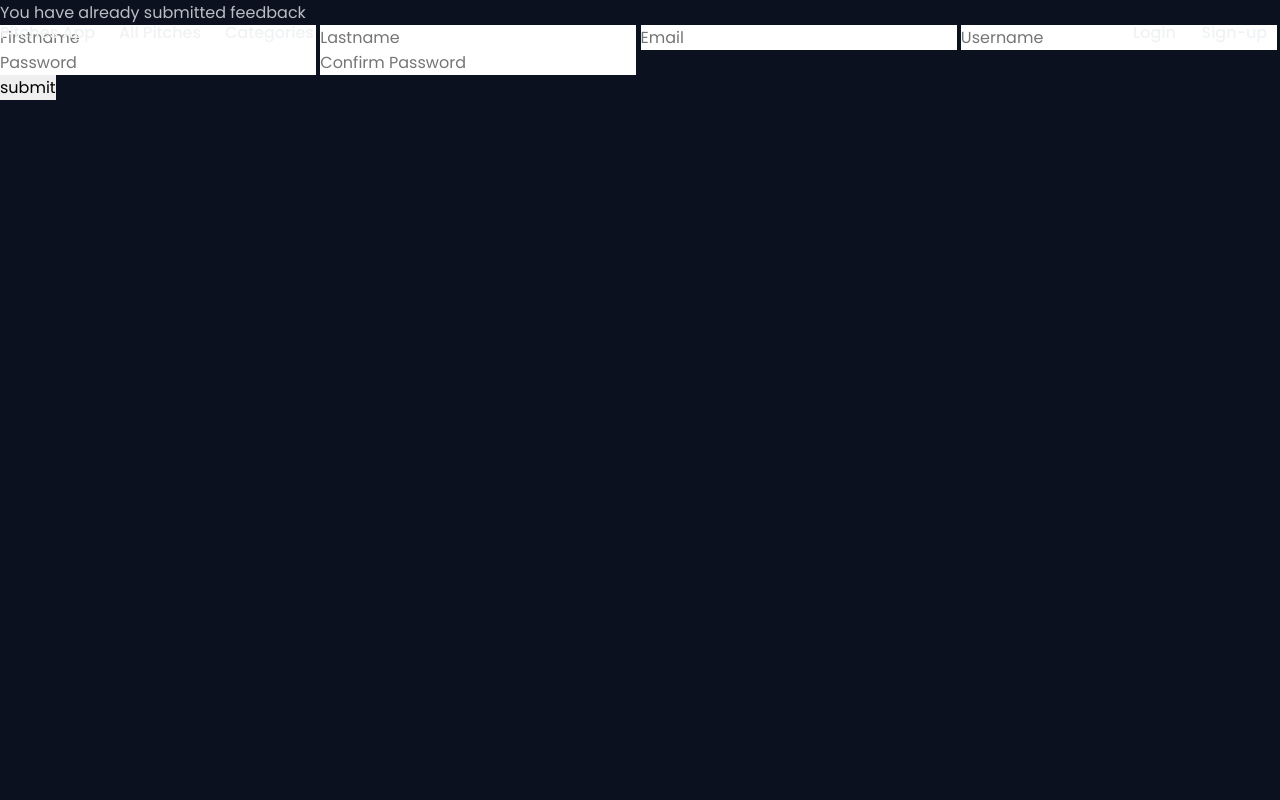
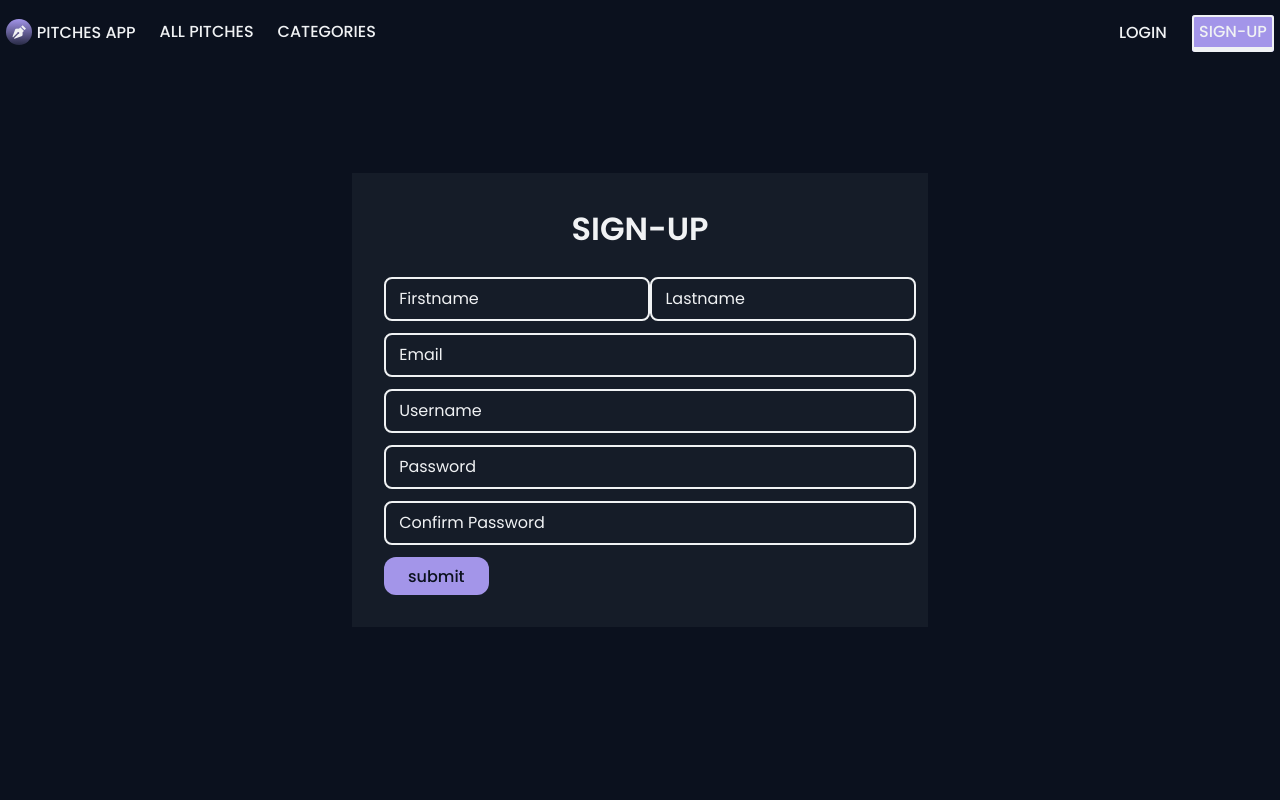
Before and after one commit to LemmyMwaura/make_your_pitch, a Flask app: page /auth/sign-up in a window 1280 px wide. Run offline with Flask 2, Linux system fonts and the light colour scheme; some libraries are stand-ins or nearby versions.

Commit message:
app refactor

```diff
--- a/app/auth/templates/profile.html
+++ b/app/auth/templates/profile.html
@@ -15,7 +15,7 @@
             <div class="form-wrapper">
                 <div class="form-group">
                     <label for="title"></label>
-                    <input class="form-control" type="text" id="title" name="title" placeholder="Title">
+                    <input class="form-control profile-title" type="text" id="title" name="title" placeholder="Title">
                 </div>
                 <div class="radio-buttons form-group">
                     <input type="radio" name="category"  value="Buiness/Ecommerce" id="cat1">
--- a/app/auth/templates/sign_up.html
+++ b/app/auth/templates/sign_up.html
@@ -1,29 +1,44 @@
 {% extends 'base.html' %}
 
-{% block link %}{% endblock %}
+{% block link %}
+<link rel="stylesheet" href="{{ url_for('static', filename='Styles/credentials.css')}}">
+{% endblock %}
 
 {% block content %}
 
-    {% if message %}
-        <p>{{ message }}</p>
-    {% endif %}
-
+<div class="container">
     <form action="" method="POST">
+        <h1 class="form-title">SIGN-UP</h1>
         <div class="form-group">
-            <label for="fname"></label>
-            <input class="form-control" id="fname" type="text" name="fname" placeholder="Firstname" >
-            <label for="lname"></label>
-            <input class="form-control" id="lname" type="text" name="lname" placeholder="Lastname">
-            <label for="email"></label>
-            <input class="form-control" id="email" type="email" name="email" placeholder="Email">
-            <label for="uname"></label>
-            <input class="form-control" id="uname" type="text" name="uname" placeholder="Username">
-            <label for="pass"></label>
-            <input class="form-control" id="pass" type="password" name="pass" placeholder="Password">
-            <label for="cpass"></label>
-            <input class="form-control" id="cpass" type="password" name="cpass" placeholder="Confirm Password">
+            <div class="names">
+                <div class="form-wrapper fit">
+                    <input class="form-control" id="fname" type="text" name="fname" placeholder=" ">
+                    <label class="form-label" for="fname">Firstname</label>
+                </div>
+                <div class="form-wrapper fit">
+                    <input class="form-control" id="lname" type="text" name="lname" placeholder=" ">
+                    <label class="form-label" for="lname">Lastname</label>
+                </div>
+            </div>
+            <div class="form-wrapper">
+                <input class="form-control" id="email" type="email" name="email" placeholder=" ">
+                <label class="form-label" for="email">Email</label>
+            </div>
+            <div class="form-wrapper">
+                <input class="form-control" id="uname" type="text" name="uname" placeholder=" ">
+                <label class="form-label" for="uname">Username</label>
+            </div>
+            <div class="form-wrapper">
+                <input class="form-control" id="pass" type="password" name="pass" placeholder=" ">
+                <label class="form-label" for="pass">Password</label>
+            </div>
+            <div class="form-wrapper">
+                <input class="form-control" id="cpass" type="password" name="cpass" placeholder=" ">
+                <label class="form-label" for="cpass">Confirm Password</label>
+            </div>
         </div>
-        <input type="submit" value="submit">
+        <input type="submit" class="btn" value="submit">
     </form>
+</div>
 
 {% endblock %}
--- a/app/static/Javascript/app.js
+++ b/app/static/Javascript/app.js
@@ -13,6 +13,14 @@
     })
 })
 
+function scrollHeader() {
+  const nav = document.getElementById("nav")
+  if (this.scrollY >= 150) nav.classList.add("scroll-header")
+  else nav.classList.remove("scroll-header")
+}
+
+window.addEventListener("scroll", scrollHeader)
+
 function like(postId) {
   const likesCount = document.getElementById(`likes-count-${postId}`)
   const likesButton = document.getElementById(`like-button-${postId}`)
--- /dev/null
+++ b/app/static/Styles/credentials.css
@@ -0,0 +1,106 @@
+body{
+    overflow: hidden;
+}
+
+form{
+    display: grid;
+    padding: 2rem;
+    background-color: hsl(219, 32%, 12%);
+}
+
+.form-title{
+    justify-self: center;
+    margin-bottom: 1.5rem;
+}
+
+.container{
+    display: grid;
+    place-items: center;
+    width: 100vw;
+    height: calc(100vh);
+}
+
+.form-group{
+    display: flex;
+    flex-direction: column;
+    align-items: center;
+    justify-content: space-around;
+    gap: 2rem;
+    min-width: 40vw;
+    min-height: auto;
+    margin-bottom: 2rem;
+}
+
+
+.form-wrapper{
+    position: relative;
+    height: 1.5rem;
+    width: 100%;
+}
+
+.form-control{
+    position: absolute;
+    top: 0;
+    left: 0;
+    width: 100%;
+    height: 100%;
+    border: 2px solid hsl(219, 15%, 95%);
+    outline: none;
+    color: hsl(219, 15%, 95%);
+    background: none;
+    border-radius: 0.5rem;
+    padding: 0.5rem 0.5rem;
+}
+
+.form-control:hover{
+    border-color: hsl(250, 66%, 75%);
+}
+
+.form-control:focus{
+    border-color: hsl(250, 66%, 65%);
+}
+
+.form-label{
+    position: absolute;
+    left: 0.75rem;
+    top: 0.55rem;
+    padding: 0 0.2rem;
+    cursor: text;
+    transition: 200ms ease-in;
+    color: hsl(219, 15%, 95%);
+}
+
+.form-control:focus ~ .form-label,
+.form-control:not(:placeholder-shown).form-control:not(:focus) ~ .form-label{
+    top:-0.6rem;
+    font-size: 0.9rem;
+    background-color:hsl(219, 32%, 12%);
+}
+
+.names{
+    display: flex;
+    align-items: center;
+    justify-content: space-between;
+    width: 100%;
+}
+
+.fit{
+    width: 48%;
+}
+
+input[type='submit']{
+    background-color: hsl(250, 66%, 75%);
+    color: hsl(219, 48%, 8%);
+    padding: 0.4rem 1.5rem;
+    border-radius: 0.75rem;
+    font-weight: 500;
+    justify-self: flex-start;
+}
+
+input:-webkit-autofill,
+input:-webkit-autofill:hover,
+input:-webkit-autofill:focus,
+input:-webkit-autofill:active{
+    -webkit-background-clip: text;
+    -webkit-text-fill-color: hsl(219, 15%, 95%) !important;
+}
--- a/app/static/Styles/profile.css
+++ b/app/static/Styles/profile.css
@@ -41,11 +41,11 @@
     flex-direction: column;
 }
 
-input[type='text'],
+.profile-title,
 textarea{
     background: none;
     border: 2px solid hsl(219, 15%, 95%);
-    border-radius: 0.75rem;
+    border-radius: 0.5rem;
     outline: none;
     padding: 0.4rem 0.5rem;
     color: hsl(219, 15%, 95%);
@@ -73,7 +73,7 @@
     font-size: 1rem;
     border: 3px solid hsl(219, 15%, 95%);
     padding: 0 0.5rem;
-    border-radius: 5px;
+    border-radius: 0.5rem;
     gap: 5px;
     text-align: center;
     cursor: pointer;
--- a/app/static/Styles/styles.css
+++ b/app/static/Styles/styles.css
@@ -107,6 +107,43 @@
     transition: 200ms ease;
     height: 4rem;
     width: 100%;
+    padding-left: 0.4rem;
+}
+
+.signup{
+    border: 2px solid hsl(219, 15%, 95%);
+    border-bottom: 5px solid hsl(219, 15%, 95%);
+    background-color: hsl(250, 66%, 75%);
+    color: hsl(219, 48%, 8%);
+    padding: 0.2rem 0.3rem;
+    border-radius: 0.2rem;
+}
+
+.nav-link{
+    text-transform: uppercase;
+}
+
+.user-nav{
+    display: flex;
+    align-items: center;
+    gap: 0.3rem;
+}
+
+.main-logo{
+    display: flex;
+    align-items: center;
+    gap: 0.3rem;
+}
+
+.main-tooltip{
+    display: grid;
+    place-items: center;
+    background: linear-gradient(180deg,
+                hsla(250,66%, 75%,1),
+                hsla(250,66%,75%,.2)
+    );
+    border-radius: 50%;
+    padding: 0.3rem;
 }
 
 .nav-logo{
@@ -136,7 +173,8 @@
 }
 
 .scroll-header{
-    border-bottom: 1px solid hsl(219, 15%, 95%);
+    border-bottom: 1px solid black;
+    background-color: hsl(219, 32%, 12%);;
 }
 
 /* Dropdown */
@@ -148,14 +186,29 @@
     position: absolute;
     left: 0;
     top: calc(100% + .25rem);
-    background-color: white;
+    background-color: hsl(223, 44%, 11%);
+    color: hsl(219, 15%, 95%);
     padding: .75rem;
     border-radius: .25rem;
     box-shadow: 0 2px 5px 0 rgba(0,0,0,0.1);
     opacity: 0;
     pointer-events: none;
     transform: translateY(-10px);
+    z-index: 100;
     transition: opacity 200ms ease-in-out, transform 200ms ease-in-out;
+}
+
+.drop-menu-styles{
+    display: flex;
+    flex-direction: column;
+    gap: 1rem;
+    width: auto;
+}
+
+.drop-item{
+    padding: 0.2rem 0.4rem;
+    border-radius: 0.2rem;
+    background-color: hsl(219, 48%, 8%);
 }
 
 .dropdown.active > .dropdown-btn + .dropdown-menu{
@@ -163,3 +216,42 @@
     transform: translateY(0);
     pointer-events: auto;
 }
+
+.btn{
+    cursor: pointer;
+}
+
+.btn:active{
+    transform: scale(0.9);
+}
+
+
+/* chrome + safari custom scrollbar */
+::-webkit-scrollbar {
+    width: 8px;
+    cursor: pointer;
+    height: 1em;
+  }
+
+  ::-webkit-scrollbar-track {
+    background: hsl(219, 48%, 6%);
+    margin-block: 0.2em;
+  }
+
+  ::-webkit-scrollbar-thumb {
+    background: hsl(219, 8%, 75%);
+    backdrop-filter: blur(30px);
+    cursor: pointer;
+  }
+
+  ::-webkit-scrollbar-thumb::hover {
+    background: hsl(219, 32%, 12%);
+  }
+
+  /* firefox custom scrollbar */
+  @supports (scrollbar-color: hsl(219, 8%, 75%) hsl(219, 48%, 6%)) {
+    * {
+      scrollbar-color: #c6d1f1 #040c18;
+      scrollbar-width: thin;
+    }
+  }
--- a/app/templates/base.html
+++ b/app/templates/base.html
@@ -16,27 +16,32 @@
     <header>
         <nav class="spacer" id="nav">
             <div class="nav-logo">
-                <a href="{{url_for('view.home')}}" class="nav-link">Pitches App</a>
+                <a href="{{url_for('view.home')}}" class="nav-link main-logo">
+                    <div class="main-tooltip">
+                        <i class='bx bxs-pen'></i>
+                    </div>Pitches App
+                </a>
                 <a href="{{url_for('post.posts')}}" class="nav-link">All Pitches</a>
                 <div class="dropdown" data-dropdown>
                     <a href="#" class="nav-link dropdown-btn" data-dropdown-button>Categories</a>
-                    <div class="dropdown-menu">
+                    <div class="dropdown-menu drop-menu-styles">
                         <a class="nav-link drop-item" href="{{url_for('cat.bsns')}}">Business</a>
                         <a class="nav-link drop-item" href="{{url_for('cat.tech')}}">Technology</a>
                         <a class="nav-link drop-item" href="{{url_for('cat.games')}}">Games</a>
                         <a class="nav-link drop-item" href="{{url_for('cat.fashion')}}">Fashion</a>
                         <a class="nav-link drop-item" href="{{url_for('cat.science')}}">Science</a>
-                        <a class="nav-link drop-item" href="{{url_for('cat.crypto')}}">Crypto/Web-3</a>
+                        <a class="nav-link drop-item" href="{{url_for('cat.crypto')}}">Crypto/Web3</a>
                     </div>
                 </div>
             </div>
             <ul class="nav-items">
                 {% if user.is_authenticated %}
-                <li class="nav-item"><a href="{{url_for('auth.profile')}}" class="nav-link">{{user.username}}</a></li>
+                <li class="nav-item"><a href="{{url_for('auth.profile')}}" class="nav-link user-nav">
+                    <i class='bx bx-user'></i> {{user.username}}</a></li>
                 <li class="nav-item"><a href="{{url_for('auth.logout')}}" class="nav-link">Logout</a></li>
                 {% else %}
                 <li class="nav-item"><a href="{{url_for('auth.login')}}" class="nav-link">Login</a></li>
-                <li class="nav-item"><a href="{{url_for('auth.signup')}}" class="nav-link">Sign-up</a></li>
+                <li class="nav-item"><a href="{{url_for('auth.signup')}}" class="nav-link signup">Sign-up</a></li>
                 {% endif %}
             </ul>
         </nav>
--- a/app/templates/posts.html
+++ b/app/templates/posts.html
@@ -6,6 +6,7 @@
 
 {% block content %}
     <main>
+        <h1>{{ title }}</h1>
         <div class="container posts">
             {% for post in posts %}
             <div class="post-wrapper">
@@ -37,7 +38,7 @@
                             <p class="post-comment">{{ comment.text }}</p>
                             {% if user.id == comment.poster_id or user.id == post.poster_id %}
                             <div class="comment-btn">
-                                <a class="comment-btn-item delete-btn-atag" href="{{ url_for('post.delete_comment',comment_id=comment.id) }}"><i class='bx bx-trash post-btn-item'></i></a>
+                                <a class="comment-btn-item btn delete-btn-atag" href="{{ url_for('post.delete_comment',comment_id=comment.id) }}"><i class='bx bx-trash post-btn-item'></i></a>
                             </div>
                             {% endif %}
                         </div>
```
Also changed, not shown: app/__init__.py (+4 -6 lines), app/auth/templates/login.html (+18 -8 lines), app/static/Styles/home.css (+7 -3 lines), app/static/Styles/posts.css (+11 -3 lines), app/templates/index.html (+6 -3 lines), app/views.py (+16 -8 lines).
